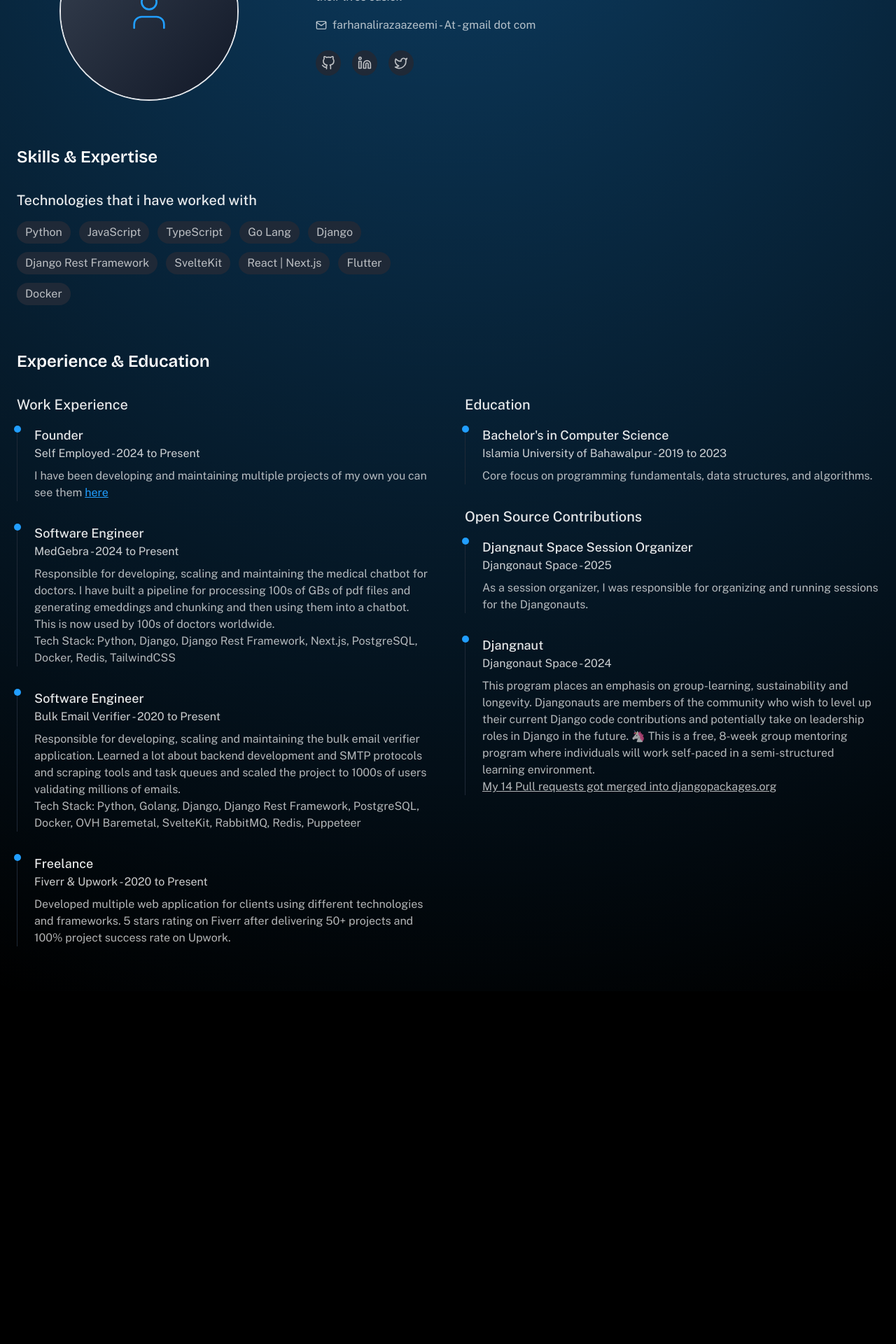
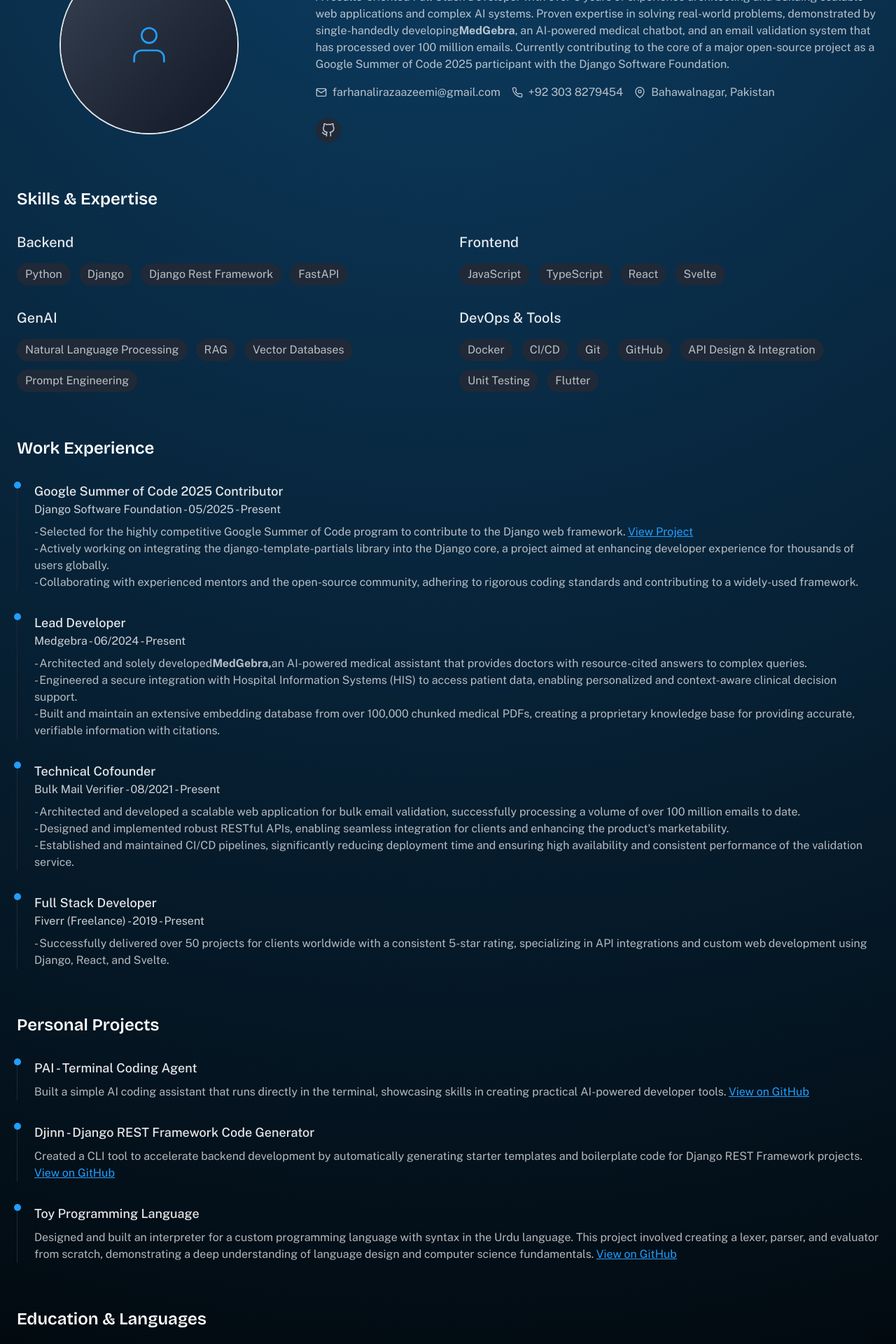
Before and after one commit to FarhanAliRaza/farhana.li, a SvelteKit app: page /about in a window 1280 px wide. Shown: the part 320-2240 px from the top of the page at 70% size. Before the commit the page ends 1736 px from the top, so only its background shows below. Built offline with nearby package versions, Linux system fonts and the light colour scheme.

Commit message:
Update About page with detailed professional profile and experience
Co-authored-by: msharpocta <msharpocta@gmail.com>

```diff
--- a/src/routes/(inner)/about/+page.svelte
+++ b/src/routes/(inner)/about/+page.svelte
@@ -17,21 +17,21 @@
 </script>
 
 <svelte:head>
-	<title>About Farhan - Developer Portfolio</title>
+	<title>About Farhan Ali - Full Stack Developer</title>
 	<meta
 		name="description"
-		content="Learn more about Farhan's background, skills, and experience as a developer."
+		content="Learn about Farhan Ali, a results-oriented Full Stack Developer with over 5 years of experience in building scalable web applications and AI systems."
 	/>
-	<meta property="og:title" content="About Farhan - Developer Portfolio" />
+	<meta property="og:title" content="About Farhan Ali - Full Stack Developer" />
 	<meta
 		property="og:description"
-		content="Learn more about Farhan's background, skills, and experience as a developer."
+		content="Learn about Farhan Ali, a results-oriented Full Stack Developer with over 5 years of experience in building scalable web applications and AI systems."
 	/>
 	<meta property="og:url" content="https://farhana.li/about" />
-	<meta name="twitter:title" content="About Farhan - Developer Portfolio" />
+	<meta name="twitter:title" content="About Farhan Ali - Full Stack Developer" />
 	<meta
 		name="twitter:description"
-		content="Learn more about Farhan's background, skills, and experience as a developer."
+		content="Learn about Farhan Ali, a results-oriented Full Stack Developer with over 5 years of experience in building scalable web applications and AI systems."
 	/>
 	<link rel="canonical" href="https://farhana.li/about" />
 </svelte:head>
@@ -43,9 +43,10 @@
 			<span
 				class="bg-gradient-to-r from-[var(--color-brand)] to-white bg-clip-text text-transparent"
 			>
-				About Me
+				Farhan Ali
 			</span>
 		</h1>
+		<h2 class="text-xl text-white/80 md:text-2xl">Full Stack Developer</h2>
 	</header>
 
 	<!-- Profile Section -->
@@ -85,9 +86,7 @@
 			<h2 class="mb-4 text-2xl font-semibold text-white">About Me</h2>
 
 			<p class="mb-4 text-white/70">
-				I am full stack developer with a passion for building scalable and efficient web
-				applications. Software for me is not an abstract thing, i see it as a solution to a problem.
-				I love to build products that help people and make their lives easier.
+				<span>A results-oriented Full Stack Developer with over 5 years of experience architecting and building scalable web applications and complex AI systems. Proven expertise in solving real-world problems, demonstrated by single-handedly developing </span><b><span>MedGebra</span></b><span>, an AI-powered medical chatbot, and an email validation system that has processed over 100 million emails. Currently contributing to the core of a major open-source project as a Google Summer of Code 2025 participant with the Django Software Foundation.</span>
 			</p>
 
 			<!-- Contact Info -->
@@ -114,14 +113,48 @@
 						></path>
 						<polyline points="22,6 12,13 2,6"></polyline>
 					</svg>
-					<span>{siteConfig.email}</span>
+					<span>farhanalirazaazeemi@gmail.com</span>
 				</a>
+				<div class="flex items-center gap-2 text-white/70">
+					<svg
+						xmlns="http://www.w3.org/2000/svg"
+						width="16"
+						height="16"
+						viewBox="0 0 24 24"
+						fill="none"
+						stroke="currentColor"
+						stroke-width="2"
+						stroke-linecap="round"
+						stroke-linejoin="round"
+					>
+						<path d="M22 16.92v3a2 2 0 0 1-2.18 2 19.79 19.79 0 0 1-8.63-3.07 19.5 19.5 0 0 1-6-6 19.79 19.79 0 0 1-3.07-8.67A2 2 0 0 1 4.11 2h3a2 2 0 0 1 2 1.72 12.84 12.84 0 0 0 .7 2.81 2 2 0 0 1-.45 2.11L8.09 9.91a16 16 0 0 0 6 6l1.27-1.27a2 2 0 0 1 2.11-.45 12.84 12.84 0 0 0 2.81.7A2 2 0 0 1 22 16.92z"
+						></path>
+					</svg>
+					<span>+92 303 8279454</span>
+				</div>
+				<div class="flex items-center gap-2 text-white/70">
+					<svg
+						xmlns="http://www.w3.org/2000/svg"
+						width="16"
+						height="16"
+						viewBox="0 0 24 24"
+						fill="none"
+						stroke="currentColor"
+						stroke-width="2"
+						stroke-linecap="round"
+						stroke-linejoin="round"
+					>
+						<path d="M21 10c0 7-9 13-9 13s-9-6-9-13a9 9 0 0 1 18 0z"></path>
+						<circle cx="12" cy="10" r="3"></circle>
+					</svg>
+					<span>Bahawalnagar, Pakistan</span>
+				</div>
 			</div>
 
 			<!-- Social Links -->
 			<div class="flex gap-4">
 				<a
-					href={siteConfig.links.github}
+					href="https://github.com/FarhanAliRaza"
 					target="_blank"
 					aria-label="GitHub"
 					rel="noopener noreferrer"
@@ -143,55 +176,6 @@
 						></path>
 					</svg>
 				</a>
-
-				<a
-					href={siteConfig.links.linkedin}
-					target="_blank"
-					rel="noopener noreferrer"
-					aria-label="LinkedIn"
-					class="rounded-full bg-gray-800 p-2 text-white/70 transition-colors hover:text-[var(--color-brand)]"
-				>
-					<svg
-						xmlns="http://www.w3.org/2000/svg"
-						width="20"
-						height="20"
-						viewBox="0 0 24 24"
-						fill="none"
-						stroke="currentColor"
-						stroke-width="2"
-						stroke-linecap="round"
-						stroke-linejoin="round"
-					>
-						<path d="M16 8a6 6 0 0 1 6 6v7h-4v-7a2 2 0 0 0-2-2 2 2 0 0 0-2 2v7h-4v-7a6 6 0 0 1 6-6z"
-						></path>
-						<rect x="2" y="9" width="4" height="12"></rect>
-						<circle cx="4" cy="4" r="2"></circle>
-					</svg>
-				</a>
-
-				<a
-					href={siteConfig.links.twitter}
-					target="_blank"
-					aria-label="Twitter"
-					rel="noopener noreferrer"
-					class="rounded-full bg-gray-800 p-2 text-white/70 transition-colors hover:text-[var(--color-brand)]"
-				>
-					<svg
-						xmlns="http://www.w3.org/2000/svg"
-						width="20"
-						height="20"
-						viewBox="0 0 24 24"
-						fill="none"
-						stroke="currentColor"
-						stroke-width="2"
-						stroke-linecap="round"
-						stroke-linejoin="round"
-					>
-						<path
-							d="M22 4s-.7 2.1-2 3.4c1.6 10-9.4 17.3-18 11.6 2.2.1 4.4-.6 6-2C3 15.5.5 9.6 3 5c2.2 2.6 5.6 4.1 9 4-.9-4.2 4-6.6 7-3.8 1.1 0 3-1.2 3-1.2z"
-						></path>
-					</svg>
-				</a>
 			</div>
 		</div>
 	</div>
@@ -202,80 +186,69 @@
 
 		<div class="grid gap-8 md:grid-cols-2">
 			<!-- Technical Skills -->
-
-			<!-- Technologies -->
 			<div>
-				<h3 class="mb-4 text-xl font-medium text-white/90">Technologies that i have worked with</h3>
-
+				<h3 class="mb-4 text-xl font-medium text-white/90">Backend</h3>
 				<div class="flex flex-wrap gap-3">
 					<span class="rounded-full bg-gray-800 px-3 py-1 text-white/70">Python</span>
+					<span class="rounded-full bg-gray-800 px-3 py-1 text-white/70">Django</span>
+					<span class="rounded-full bg-gray-800 px-3 py-1 text-white/70">Django Rest Framework</span>
+					<span class="rounded-full bg-gray-800 px-3 py-1 text-white/70">FastAPI</span>
+				</div>
+			</div>
+
+			<div>
+				<h3 class="mb-4 text-xl font-medium text-white/90">Frontend</h3>
+				<div class="flex flex-wrap gap-3">
 					<span class="rounded-full bg-gray-800 px-3 py-1 text-white/70">JavaScript</span>
 					<span class="rounded-full bg-gray-800 px-3 py-1 text-white/70">TypeScript</span>
-					<span class="rounded-full bg-gray-800 px-3 py-1 text-white/70">Go Lang</span>
-					<span class="rounded-full bg-gray-800 px-3 py-1 text-white/70">Django</span>
-					<span class="rounded-full bg-gray-800 px-3 py-1 text-white/70">Django Rest Framework</span
-					>
-					<span class="rounded-full bg-gray-800 px-3 py-1 text-white/70">SvelteKit</span>
-					<span class="rounded-full bg-gray-800 px-3 py-1 text-white/70">React | Next.js</span>
+					<span class="rounded-full bg-gray-800 px-3 py-1 text-white/70">React</span>
+					<span class="rounded-full bg-gray-800 px-3 py-1 text-white/70">Svelte</span>
+				</div>
+			</div>
+
+			<div>
+				<h3 class="mb-4 text-xl font-medium text-white/90">GenAI</h3>
+				<div class="flex flex-wrap gap-3">
+					<span class="rounded-full bg-gray-800 px-3 py-1 text-white/70">Natural Language Processing</span>
+					<span class="rounded-full bg-gray-800 px-3 py-1 text-white/70">RAG</span>
+					<span class="rounded-full bg-gray-800 px-3 py-1 text-white/70">Vector Databases</span>
+					<span class="rounded-full bg-gray-800 px-3 py-1 text-white/70">Prompt Engineering</span>
+				</div>
+			</div>
+
+			<div>
+				<h3 class="mb-4 text-xl font-medium text-white/90">DevOps & Tools</h3>
+				<div class="flex flex-wrap gap-3">
+					<span class="rounded-full bg-gray-800 px-3 py-1 text-white/70">Docker</span>
+					<span class="rounded-full bg-gray-800 px-3 py-1 text-white/70">CI/CD</span>
+					<span class="rounded-full bg-gray-800 px-3 py-1 text-white/70">Git</span>
+					<span class="rounded-full bg-gray-800 px-3 py-1 text-white/70">GitHub</span>
+					<span class="rounded-full bg-gray-800 px-3 py-1 text-white/70">API Design & Integration</span>
+					<span class="rounded-full bg-gray-800 px-3 py-1 text-white/70">Unit Testing</span>
 					<span class="rounded-full bg-gray-800 px-3 py-1 text-white/70">Flutter</span>
-					<span class="rounded-full bg-gray-800 px-3 py-1 text-white/70">Docker</span>
 				</div>
 			</div>
 		</div>
 	</section>
 
 	<!-- Experience Section -->
-	<section>
-		<h2 class="mb-8 text-2xl font-semibold text-white">Experience & Education</h2>
-
-		<div class="grid gap-12 md:grid-cols-2">
-			<!-- Work Experience -->
-			<div>
-				<h3 class="mb-4 text-xl font-medium text-white/90">Work Experience</h3>
+	<section class="mb-16">
+		<h2 class="mb-8 text-2xl font-semibold text-white">Work Experience</h2>
 
 		<div class="space-y-8">
 			<div class="relative border-l border-gray-800 pl-6">
 				<div
 					class="absolute -left-[5px] top-0 h-[10px] w-[10px] rounded-full bg-[var(--color-brand)]"
 				></div>
-						<h4 class="text-lg font-medium text-white/90">Founder</h4>
-						<p class="text-[var(--color-brand)]/80">Self Employed - 2024 to Present</p>
+				<h4 class="text-lg font-medium text-white/90">Google Summer of Code 2025 Contributor</h4>
+				<p class="text-[var(--color-brand)]/80">Django Software Foundation - 05/2025 - Present</p>
 				<p class="mt-2 text-white/70">
-							I have been developing and maintaining multiple projects of my own you can see them
-							<a class="text-[var(--color-brand)] underline" href="/products">here</a>
+					- Selected for the highly competitive Google Summer of Code program to contribute to the Django web framework.
+					<a href="https://summerofcode.withgoogle.com/programs/2025/projects/YqdTk30V" target="_blank" rel="noopener noreferrer" class="text-[var(--color-brand)] underline">View Project</a>
 					<br />
-						</p>
-					</div>
-					<div class="relative border-l border-gray-800 pl-6">
-						<div
-							class="absolute -left-[5px] top-0 h-[10px] w-[10px] rounded-full bg-[var(--color-brand)]"
-						></div>
-						<h4 class="text-lg font-medium text-white/90">Software Engineer</h4>
-						<p class="text-[var(--color-brand)]/80">MedGebra - 2024 to Present</p>
-						<p class="mt-2 text-white/70">
-							Responsible for developing, scaling and maintaining the medical chatbot for doctors. I
-							have built a pipeline for processing 100s of GBs of pdf files and generating emeddings
-							and chunking and then using them into a chatbot. This is now used by 100s of doctors
-							worldwide.
+					- Actively working on integrating the django-template-partials library into the Django core, a project aimed at enhancing developer experience for thousands of users globally.
 					<br />
-							Tech Stack: Python, Django, Django Rest Framework, Next.js, PostgreSQL, Docker, Redis,
-							TailwindCSS
-						</p>
-					</div>
-					<div class="relative border-l border-gray-800 pl-6">
-						<div
-							class="absolute -left-[5px] top-0 h-[10px] w-[10px] rounded-full bg-[var(--color-brand)]"
-						></div>
-						<h4 class="text-lg font-medium text-white/90">Software Engineer</h4>
-						<p class="text-[var(--color-brand)]/80">Bulk Email Verifier - 2020 to Present</p>
-						<p class="mt-2 text-white/70">
-							Responsible for developing, scaling and maintaining the bulk email verifier
-							application. Learned a lot about backend development and SMTP protocols and scraping
-							tools and task queues and scaled the project to 1000s of users validating millions of
-							emails.
-							<br />
-							Tech Stack: Python, Golang, Django, Django Rest Framework, PostgreSQL, Docker, OVH Baremetal,
-							SvelteKit, RabbitMQ, Redis, Puppeteer
+					- Collaborating with experienced mentors and the open-source community, adhering to rigorous coding standards and contributing to a widely-used framework.
 				</p>
 			</div>
 
@@ -283,73 +256,132 @@
 				<div
 					class="absolute -left-[5px] top-0 h-[10px] w-[10px] rounded-full bg-[var(--color-brand)]"
 				></div>
-						<h4 class="text-lg font-medium text-white/90">Freelance</h4>
-						<p class="text-[var(--color-brand)]/80">Fiverr & Upwork - 2020 to Present</p>
+				<h4 class="text-lg font-medium text-white/90">Lead Developer</h4>
+				<p class="text-[var(--color-brand)]/80">Medgebra - 06/2024 - Present</p>
 				<p class="mt-2 text-white/70">
-							Developed multiple web application for clients using different technologies and
-							frameworks. 5 stars rating on Fiverr after delivering 50+ projects and 100% project
-							success rate on Upwork.
+					- <span>Architected and solely developed </span><b><span>MedGebra, </span></b><span>an AI-powered medical assistant that provides doctors with resource-cited answers to complex queries.</span>
+					<br />
+					- <span>Engineered a secure integration with Hospital Information Systems (HIS) to access patient data, enabling personalized and context-aware clinical decision support.</span>
+					<br />
+					- <span>Built and maintain an extensive embedding database from over 100,000 chunked medical PDFs, creating a proprietary knowledge base for providing accurate, verifiable information with citations.</span>
+				</p>
+			</div>
+
+			<div class="relative border-l border-gray-800 pl-6">
+				<div
+					class="absolute -left-[5px] top-0 h-[10px] w-[10px] rounded-full bg-[var(--color-brand)]"
+				></div>
+				<h4 class="text-lg font-medium text-white/90">Technical Cofounder</h4>
+				<p class="text-[var(--color-brand)]/80">Bulk Mail Verifier - 08/2021 - Present</p>
+				<p class="mt-2 text-white/70">
+					- <span>Architected and developed a scalable web application for bulk email validation, successfully processing a volume of over 100 million emails to date.</span>
+					<br />
+					- <span>Designed and implemented robust RESTful APIs, enabling seamless integration for clients and enhancing the product's marketability.</span>
+					<br />
+					- <span>Established and maintained CI/CD pipelines, significantly reducing deployment time and ensuring high availability and consistent performance of the validation service.</span>
+				</p>
+			</div>
+
+			<div class="relative border-l border-gray-800 pl-6">
+				<div
+					class="absolute -left-[5px] top-0 h-[10px] w-[10px] rounded-full bg-[var(--color-brand)]"
+				></div>
+				<h4 class="text-lg font-medium text-white/90">Full Stack Developer</h4>
+				<p class="text-[var(--color-brand)]/80">Fiverr (Freelance) - 2019 - Present</p>
+				<p class="mt-2 text-white/70">
+					- <span>Successfully delivered over 50 projects for clients worldwide with a consistent 5-star rating, specializing in API integrations and custom web development using Django, React, and Svelte.</span>
 				</p>
 			</div>
 		</div>
-			</div>
+	</section>
 
-			<!-- Education -->
-			<div class="space-y-8">
-				<div class="">
-					<h3 class="mb-4 text-xl font-medium text-white/90">Education</h3>
+	<!-- Personal Projects Section -->
+	<section class="mb-16">
+		<h2 class="mb-8 text-2xl font-semibold text-white">Personal Projects</h2>
 
 		<div class="space-y-8">
 			<div class="relative border-l border-gray-800 pl-6">
 				<div
 					class="absolute -left-[5px] top-0 h-[10px] w-[10px] rounded-full bg-[var(--color-brand)]"
 				></div>
-							<h4 class="text-lg font-medium text-white/90">Bachelor's in Computer Science</h4>
-							<p class="text-[var(--color-brand)]/80">
-								Islamia University of Bahawalpur - 2019 to 2023
+				<h4 class="text-lg font-medium text-white/90">PAI - Terminal Coding Agent</h4>
+				<p class="mt-2 text-white/70">
+					Built a simple AI coding assistant that runs directly in the terminal, showcasing skills in creating practical AI-powered developer tools.
+					<a href="https://github.com/FarhanAliRaza/pai" target="_blank" rel="noopener noreferrer" class="text-[var(--color-brand)] underline">View on GitHub</a>
 				</p>
+			</div>
+
+			<div class="relative border-l border-gray-800 pl-6">
+				<div
+					class="absolute -left-[5px] top-0 h-[10px] w-[10px] rounded-full bg-[var(--color-brand)]"
+				></div>
+				<h4 class="text-lg font-medium text-white/90">Djinn - Django REST Framework Code Generator</h4>
 				<p class="mt-2 text-white/70">
-								Core focus on programming fundamentals, data structures, and algorithms.
+					Created a CLI tool to accelerate backend development by automatically generating starter templates and boilerplate code for Django REST Framework projects.
+					<a href="https://github.com/FarhanAliRaza/Djinn" target="_blank" rel="noopener noreferrer" class="text-[var(--color-brand)] underline">View on GitHub</a>
+				</p>
+			</div>
+
+			<div class="relative border-l border-gray-800 pl-6">
+				<div
+					class="absolute -left-[5px] top-0 h-[10px] w-[10px] rounded-full bg-[var(--color-brand)]"
+				></div>
+				<h4 class="text-lg font-medium text-white/90">Toy Programming Language</h4>
+				<p class="mt-2 text-white/70">
+					Designed and built an interpreter for a custom programming language with syntax in the Urdu language. This project involved creating a lexer, parser, and evaluator from scratch, demonstrating a deep understanding of language design and computer science fundamentals.
+					<a href="https://github.com/FarhanAliRaza/URDU-PROGRAMMING-LANGUAGE" target="_blank" rel="noopener noreferrer" class="text-[var(--color-brand)] underline">View on GitHub</a>
 				</p>
 			</div>
 		</div>
-				</div>
+	</section>
+
+	<!-- Education & Languages Section -->
+	<section class="mb-16">
+		<h2 class="mb-8 text-2xl font-semibold text-white">Education & Languages</h2>
+
+		<div class="grid gap-12 md:grid-cols-2">
+			<!-- Education -->
 			<div>
-					<h3 class="mb-4 text-xl font-medium text-white/90">Open Source Contributions</h3>
-
+				<h3 class="mb-4 text-xl font-medium text-white/90">Education</h3>
 				<div class="space-y-8">
 					<div class="relative border-l border-gray-800 pl-6">
 						<div
 							class="absolute -left-[5px] top-0 h-[10px] w-[10px] rounded-full bg-[var(--color-brand)]"
 						></div>
-							<h4 class="text-lg font-medium text-white/90">Djangnaut Space Session Organizer</h4>
-							<p class="text-[var(--color-brand)]/80">Djangonaut Space - 2025</p>
+						<h4 class="text-lg font-medium text-white/90">BS in Computer Science</h4>
+						<p class="text-[var(--color-brand)]/80">2019 - 2023</p>
 						<p class="mt-2 text-white/70">
-								As a session organizer, I was responsible for organizing and running sessions for
-								the Djangonauts.
-							</p>
-						</div>
-						<div class="relative border-l border-gray-800 pl-6">
-							<div
-								class="absolute -left-[5px] top-0 h-[10px] w-[10px] rounded-full bg-[var(--color-brand)]"
-							></div>
-							<h4 class="text-lg font-medium text-white/90">Djangnaut</h4>
-							<p class="text-[var(--color-brand)]/80">Djangonaut Space - 2024</p>
-							<p class="mt-2 text-white/70">
-								This program places an emphasis on group-learning, sustainability and longevity.
-								Djangonauts are members of the community who wish to level up their current Django
-								code contributions and potentially take on leadership roles in Django in the future.
-								🦄 This is a free, 8-week group mentoring program where individuals will work
-								self-paced in a semi-structured learning environment.
-								<br />
-								<span class="underline">
-									My 14 Pull requests got merged into djangopackages.org
-								</span>
+							<b>Courses:</b> Data Structures & Algorithms, Machine Learning, Web Services & API Development, Artificial Intelligence.
 						</p>
 					</div>
 				</div>
 			</div>
+
+			<!-- Languages -->
+			<div>
+				<h3 class="mb-4 text-xl font-medium text-white/90">Languages</h3>
+				<div class="space-y-4">
+					<div class="flex justify-between">
+						<span class="text-white/70">English</span>
+						<span class="text-[var(--color-brand)]">80%</span>
 					</div>
+					<div class="flex justify-between">
+						<span class="text-white/70">Urdu</span>
+						<span class="text-[var(--color-brand)]">100%</span>
+					</div>
+				</div>
+			</div>
+		</div>
+	</section>
+
+	<!-- Interests Section -->
+	<section class="mb-16">
+		<h2 class="mb-8 text-2xl font-semibold text-white">Interests</h2>
+		<div class="flex flex-wrap gap-3">
+			<span class="rounded-full bg-gray-800 px-3 py-1 text-white/70">Cricket</span>
+			<span class="rounded-full bg-gray-800 px-3 py-1 text-white/70">Rockets & Space</span>
+			<span class="rounded-full bg-gray-800 px-3 py-1 text-white/70">Chess</span>
+			<span class="rounded-full bg-gray-800 px-3 py-1 text-white/70">Computer and Electronics</span>
 		</div>
 	</section>
 </main>
```
Lines whose indentation alone changed are shown as unchanged.
